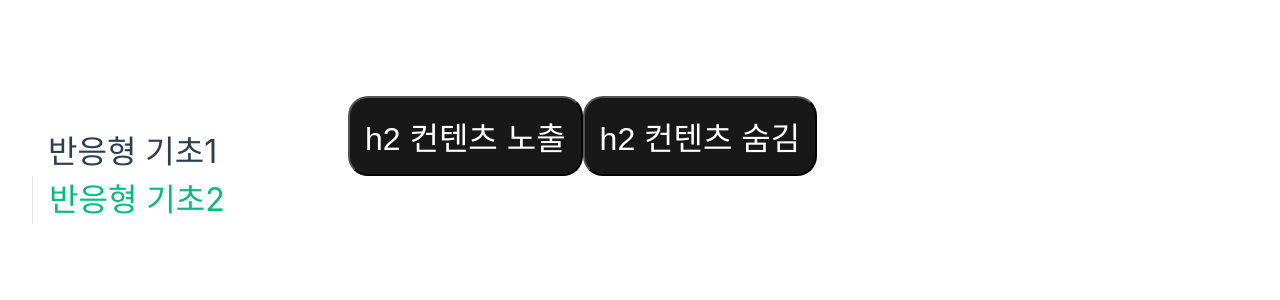
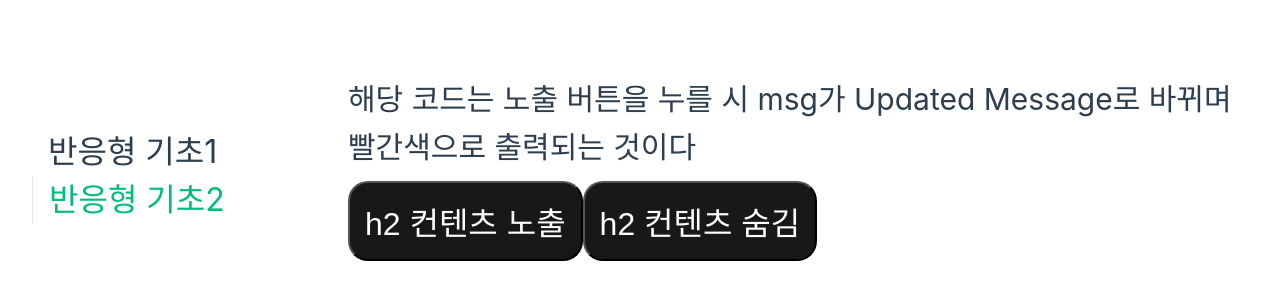
Before and after one commit to limtaewon/vue, a Vue app in the folder vue-study/: page /reactive in a window 1280 px wide. Shown: the part 232-532 px from the top of the page. Built offline with nearby package versions, Linux system fonts and the light colour scheme.

Commit message:
reactive

```diff
--- a/vue-study/src/views/Reactive.vue
+++ b/vue-study/src/views/Reactive.vue
@@ -1,4 +1,5 @@
 <template>
+  <h1 style="margin-bottom: 10px">해당 코드는 노출 버튼을 누를 시 msg가 Updated Message로 바뀌며 빨간색으로 출력되는 것이다</h1>
   <button @click="showH2Content">h2 컨텐츠 노출</button>
   <button @click="unShowH2Content">h2 컨텐츠 숨김</button>
   <h2 ref="msg" v-show="test.isVisible">{{ msg }}</h2>
```
